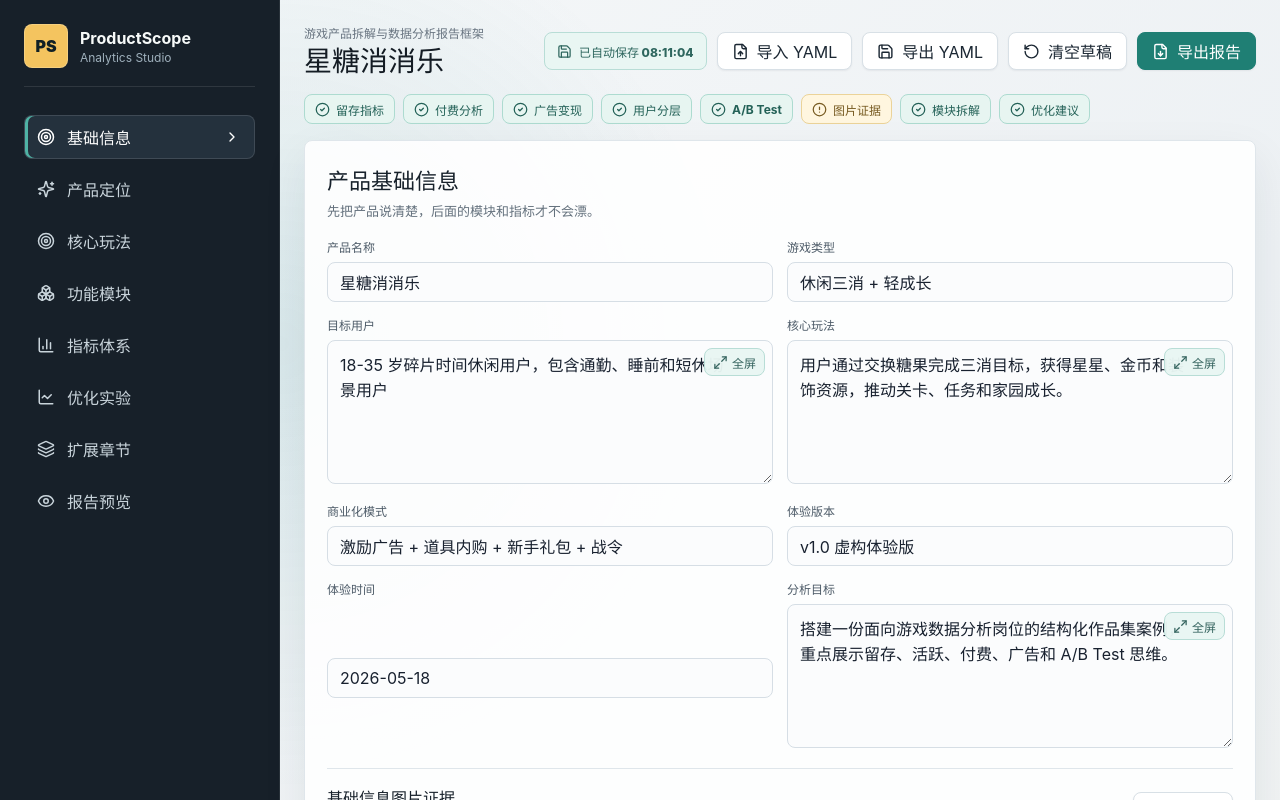
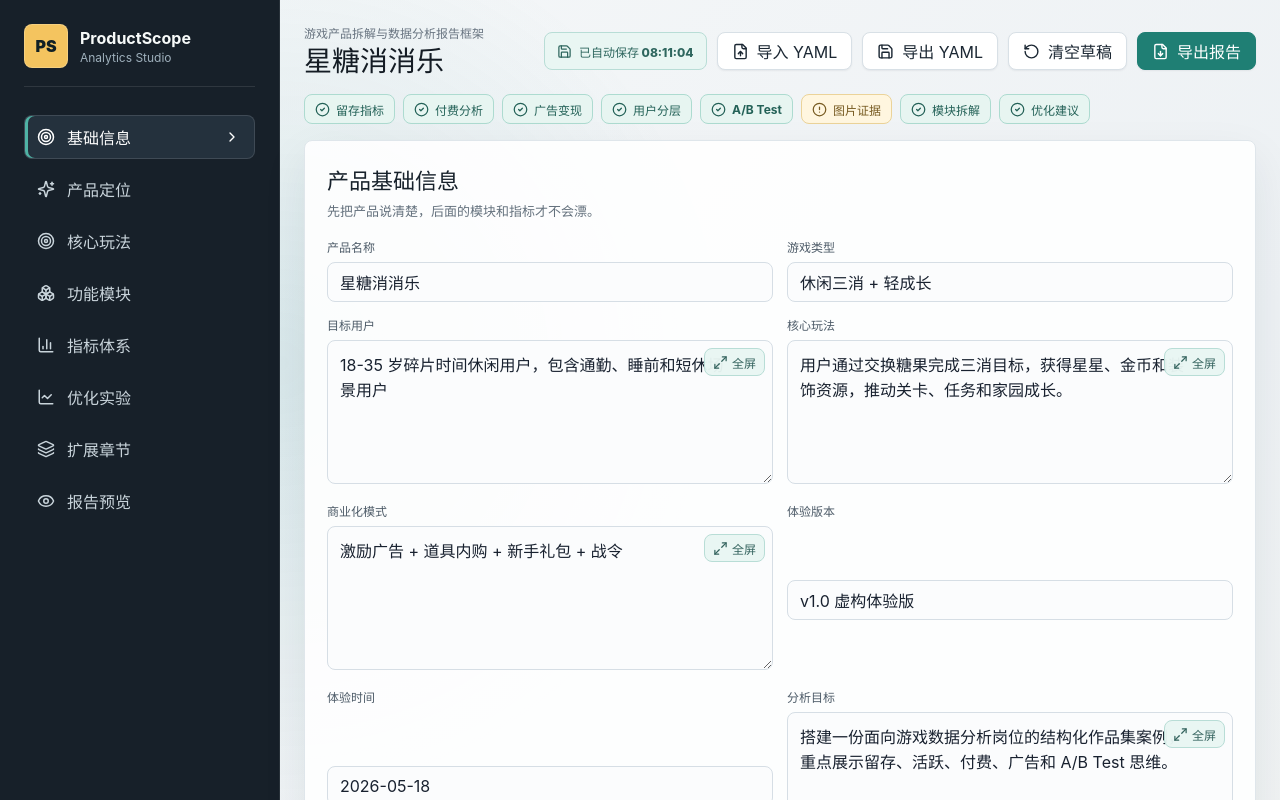
Before and after one commit to nameuserxia/ProductScope-Analytics, a React (Vite) app: page / in a window 1280 px wide. Shown: the top 800 px of the page. Built offline with nearby package versions, Linux system fonts and the light colour scheme.

Commit message:
Use long text editor for monetization mode

```diff
--- a/src/App.jsx
+++ b/src/App.jsx
@@ -38,6 +38,7 @@ const tabs = [
 ];
 
 const productFields = ["产品名称", "游戏类型", "目标用户", "核心玩法", "商业化模式", "体验版本", "体验时间", "分析目标"];
+const productLongTextFields = ["目标用户", "核心玩法", "商业化模式", "分析目标"];
 const moduleTextFields = [
   "模块入口",
   "模块功能描述",
@@ -365,7 +366,7 @@ function App() {
                 <div className="form-grid">
                   {productFields.map((field) => (
                     <Field key={field} label={field}>
-                      {field === "分析目标" || field === "核心玩法" || field === "目标用户" ? (
+                      {productLongTextFields.includes(field) ? (
                         <SmartTextarea
                           label={field}
                           value={product[field] || ""}
```
